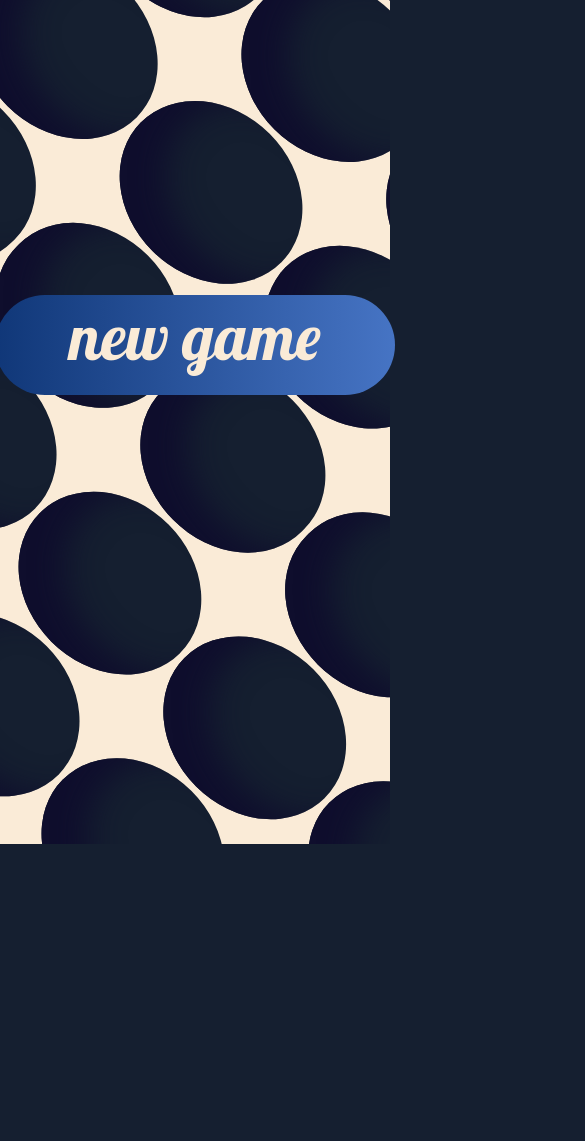
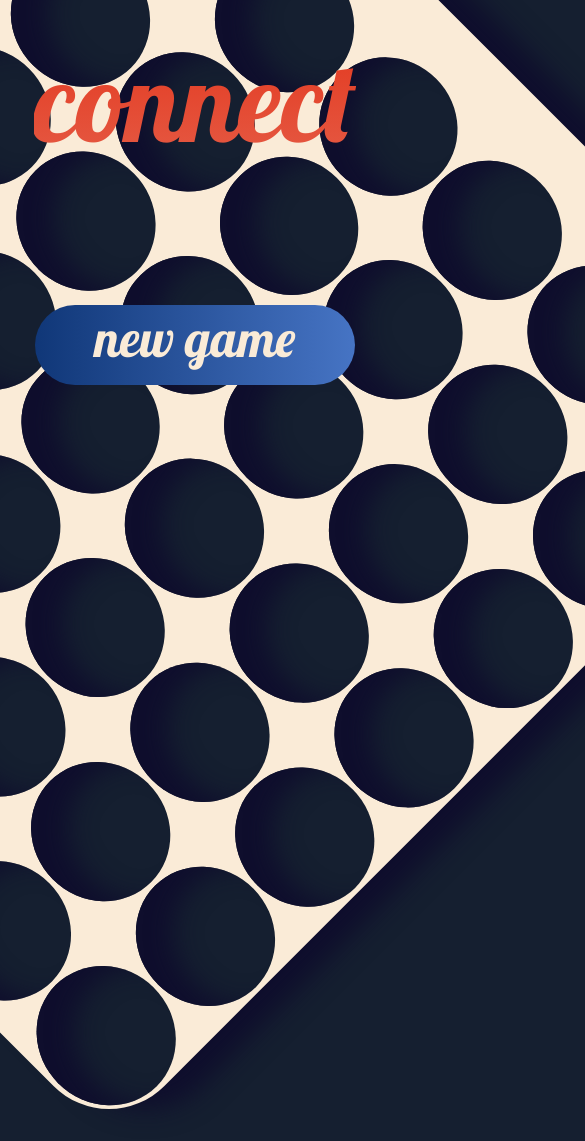
Before and after one commit to cviofreitas/connect_four, a plain HTML site: page index.html in a window 390 px wide. Shown: the top 1141 px of the page, 585 px wide, since content can reach past the window. Before the commit the page ends 844 px from the top, so only its background shows below. Drawn offline with Linux system fonts and the light colour scheme.

Commit message:
updated css for mobile

```diff
--- a/connect4.css
+++ b/connect4.css
@@ -15,18 +15,53 @@
   }
 }
 
-
+html {
+  max-width: 100vw !important;
+  max-height: 100vh !important;
+}
 
 body {
-  height: 100vh;
-  width: 100vw;
+  height: 100vh !important;
+  width: 100vw !important;
   margin: 0;
   display: flex;
   flex-direction: column;
+
   align-items: center;
   background-color: var(--deepblue);
   overflow: hidden;
 }
+
+
+.gameHeader {
+  display: flex;
+  align-items: center;
+  justify-content: center;
+  width: 400px;
+  height: 200px;
+  z-index: 10;
+}
+
+h1 {
+  text-align: center;
+  position: absolute;
+  color: antiquewhite;
+  font-size: 10rem;
+  top: -87px;
+  /* background-color: #103778; */
+}
+
+h2 {
+  font-family: 'Lobster', cursive;
+  font-weight: 100;
+  background: -webkit-linear-gradient(var(--red), var(--lightred));
+  -webkit-background-clip: text;
+  -webkit-text-fill-color: transparent;
+  font-size: 7rem;
+  z-index: 1;
+}
+
+
 
 .startgame {
   position: absolute;
@@ -36,7 +71,7 @@ body {
   justify-content: center;
   font-family: 'Lobster', cursive;
   font-size: 4rem;
-  z-index: 1;
+  z-index: 3;
   background: linear-gradient(90deg, var(--blue), var(--lightblue));
   height: 100px;
   width: 400px;
@@ -52,7 +87,7 @@ body {
   justify-content: center;
   font-family: 'Lobster', cursive;
   font-size: 4rem;
-  z-index: 1;
+  z-index: 3;
   background: linear-gradient(90deg, var(--red), var(--lightred));
   height: 100px;
   width: 400px;
@@ -60,31 +95,14 @@ body {
   border-radius: 100px;
 }
 
-h1 {
 
-  color: antiquewhite;
-  margin: 0;
-  padding: 0;
-  font-size: 10rem;
-}
-
-h2 {
-  font-family: 'Lobster', cursive;
-  font-weight: 100;
-  background: -webkit-linear-gradient(var(--red), var(--lightred));
-  -webkit-background-clip: text;
-  -webkit-text-fill-color: transparent;
-  position: relative;
-  top: -180px;
-  font-size: 7rem;
-  margin: 0;
-  padding: 3px;
-}
 
 .playerStatus {
+  position: relative;
   display: flex;
   justify-content: center;
   align-items: center;
+  top: 80px
 }
 
 .currPlayer#playerOne {
@@ -100,7 +118,7 @@ h2 {
   color: var(--lightred);
   justify-content: center;
   right: 150px;
-  top: -120px;
+  top: -40px;
   justify-content: center;
   transition: all 1s;
 }
@@ -117,7 +135,7 @@ h2 {
   position: relative;
   color: var(--lightblue);
   justify-content: center;
-  top: -120px;
+  top: -40px;
   left: 150px;
   justify-content: center;
   transition: all 1s;
@@ -128,32 +146,33 @@ h2 {
   position: absolute;
   height: 100vh;
   width: 100vw;
-  overflow: hidden;
+  top: 0px;
+  left: 0px;
   display: flex;
+  flex-direction: column;
   justify-content: center;
   align-items: center;
+
 }
 
 /* transform board */
 #game {
+  width: 400px;
+  height: 400px;
   transform: rotate(-45deg) scale(3.25) translateX(0px) translateY(-12vw);
-  padding: 1vh;
   border-radius: 30px;
   display: flex;
-  justify-content: center;
-  align-items: center;
   background: antiquewhite;
   box-shadow: 10px 10px 10px rgb(15, 14, 45);
   pointer-events: none;
+  z-index: 2;
 }
 
 #gameStarted {
+  position: relative;
+  top: 50px;
   padding: 1vh;
   border-radius: 30px;
-  position: relative;
-  top: 15vh;
-  display: flex;
-  justify-content: center;
   align-items: center;
   background: antiquewhite;
   box-shadow: 10px 10px 20px rgb(15, 14, 45);
@@ -161,8 +180,8 @@ h2 {
 }
 
 [id*="column-top"]>td {
-  width: 7vh;
-  height: 7vh;
+  width: 50px;
+  height: 50px;
   padding: none;
   margin: none;
   border-radius: 50%;
@@ -171,9 +190,11 @@ h2 {
   -webkit-box-shadow: none;
 }
 
+
+
 #board .mainboard {
-  width: 7vh;
-  height: 7vh;
+  width: 50px;
+  height: 50px;
   padding: none;
   margin: none;
   border-radius: 50%;
@@ -280,3 +301,39 @@ td.placed {
   border: none;
   border-radius: 100px;
 }
+
+@media screen and (max-width: 650px) {
+
+  .appContainer {
+    max-height: 100vh !important;
+    max-width: 100vw !important;
+    overflow: hidden !important;
+  }
+
+  .gameContainer {
+    top: 50px;
+    scale: .8;
+  }
+
+  #gameStarted {
+    top: -20px;
+  }
+
+  .currPlayer {
+    scale: 1.7;
+  }
+
+  .currPlayer#playerOne {
+    top: -170px;
+    right: 0px;
+  }
+
+  .currPlayer#playerTwo {
+    top: -170px;
+    left: 0px;
+  }
+
+  .startgame {
+    scale: .8;
+  }
+}
--- a/index.html
+++ b/index.html
@@ -6,22 +6,30 @@
   <style>
     @import url('https://fonts.googleapis.com/css2?family=Lobster&display=swap');
     </style>
+    <meta name="viewport" content="width=device-width, initial-scale=1.0">
 </head>
 
 <body>
+  <div id="appContainer">
     <button class="startgame">new game</button>
-    <h1>4</h1>
-    <h2>connect</h2>
+    <div class="gameHeader">
+      <h1>4</h1>
+      <h2>connect</h2>
+    </div>
 
-  <div class="playerStatus">
-    <div class="currPlayer" id="playerOne">player one</div>
-  </div>
+
+
 
   <div class="gameContainer">
+    <div class="playerStatus">
+      <div class="currPlayer" id="playerOne">player one</div>
+    </div>
     <div id="game">
       <table id="board"></table>
     </div>
   </div>
+
+
 
   <script src="connect4.js"></script>
 
```
